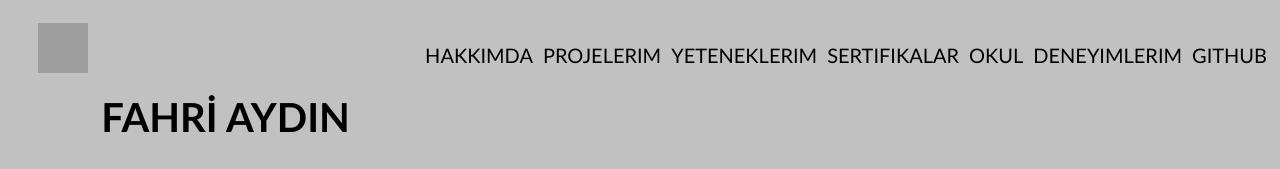
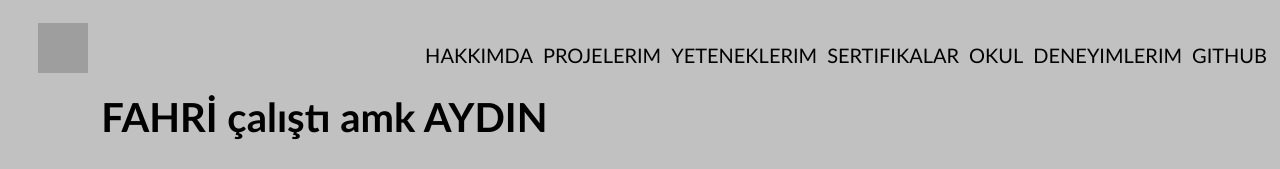
Before and after one commit to CestnyTR/CV, a plain HTML site: page index.html in a window 1280 px wide. Shown: the top 169 px of the page. Drawn offline with Linux system fonts and the light colour scheme; grey boxes are pictures that could not be loaded.

Commit message:
Update index.html

```diff
--- a/index.html
+++ b/index.html
@@ -18,7 +18,7 @@
             </ul>
         </nav>
         <div id="intro-wrap">
-            <div id="name"><a name="about-me">FAHRİ AYDIN</a></div>
+            <div id="name"><a name="about-me">FAHRİ  çalıştı amk AYDIN</a></div>
             <div id="me">
              <div id="me-info">
                 <p>Merhaba, ben Junior Yazılım Geliştiricisiyim. JAVA, C# ASP.NET, HTML, CSS ve JavaScript dillerinde kendimi geliştirmeye çalışan bir yazılımcı olarak buradayım. Ayrıca PhotoShop'ta uzmanlaşmak için zaman ayirdigim gibi mobil programlamaya da ilgi duyuyorum. Web tasarimi ve oyun gelistirmesi ile de ilgiliyim; bu nedenle ISUBU Bilgisayar Programciligi bolumu mezunu oldugum icin bana farkli yetenekler kazandirdigini söyleyebiliriz.</p>
```
